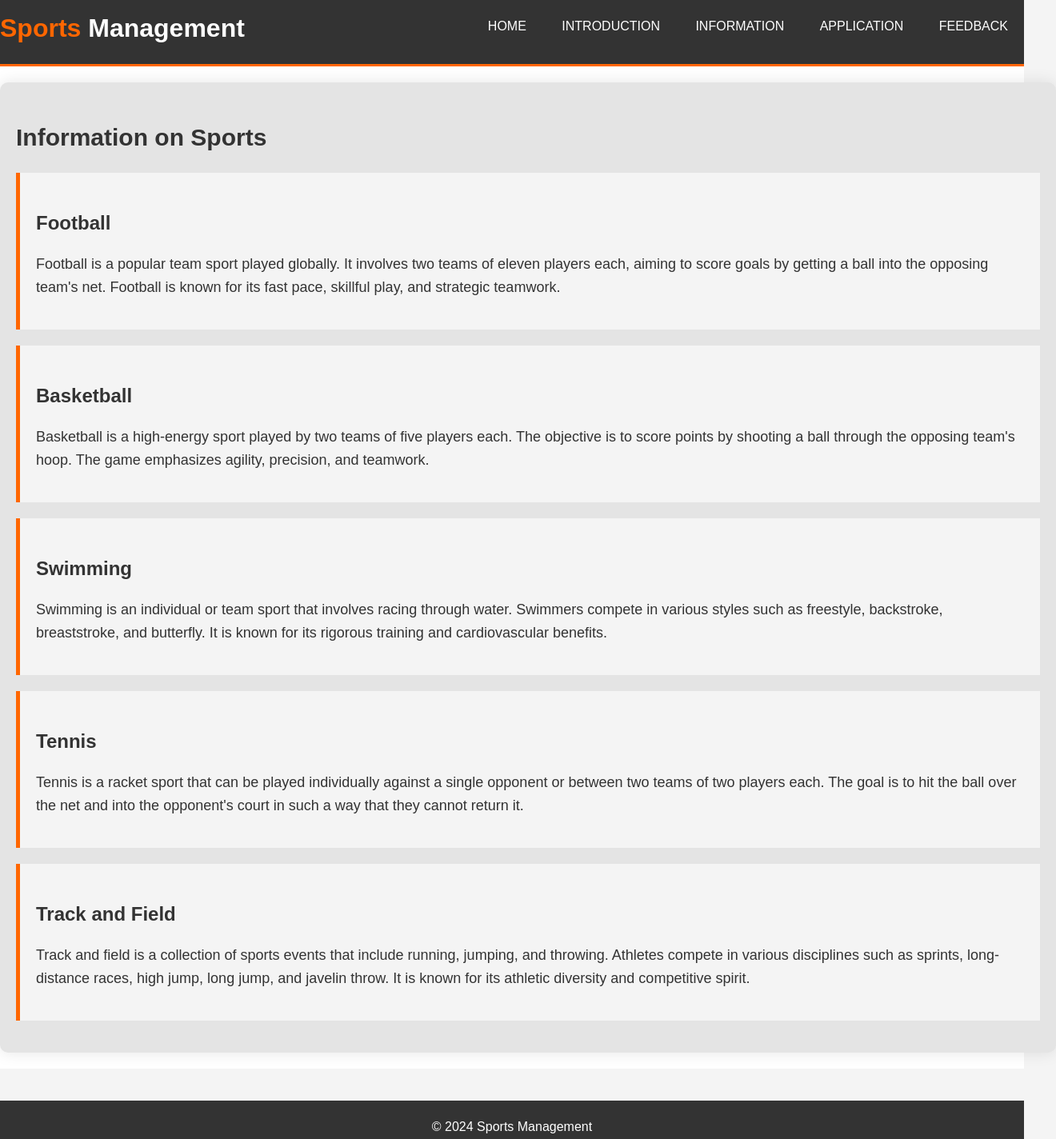
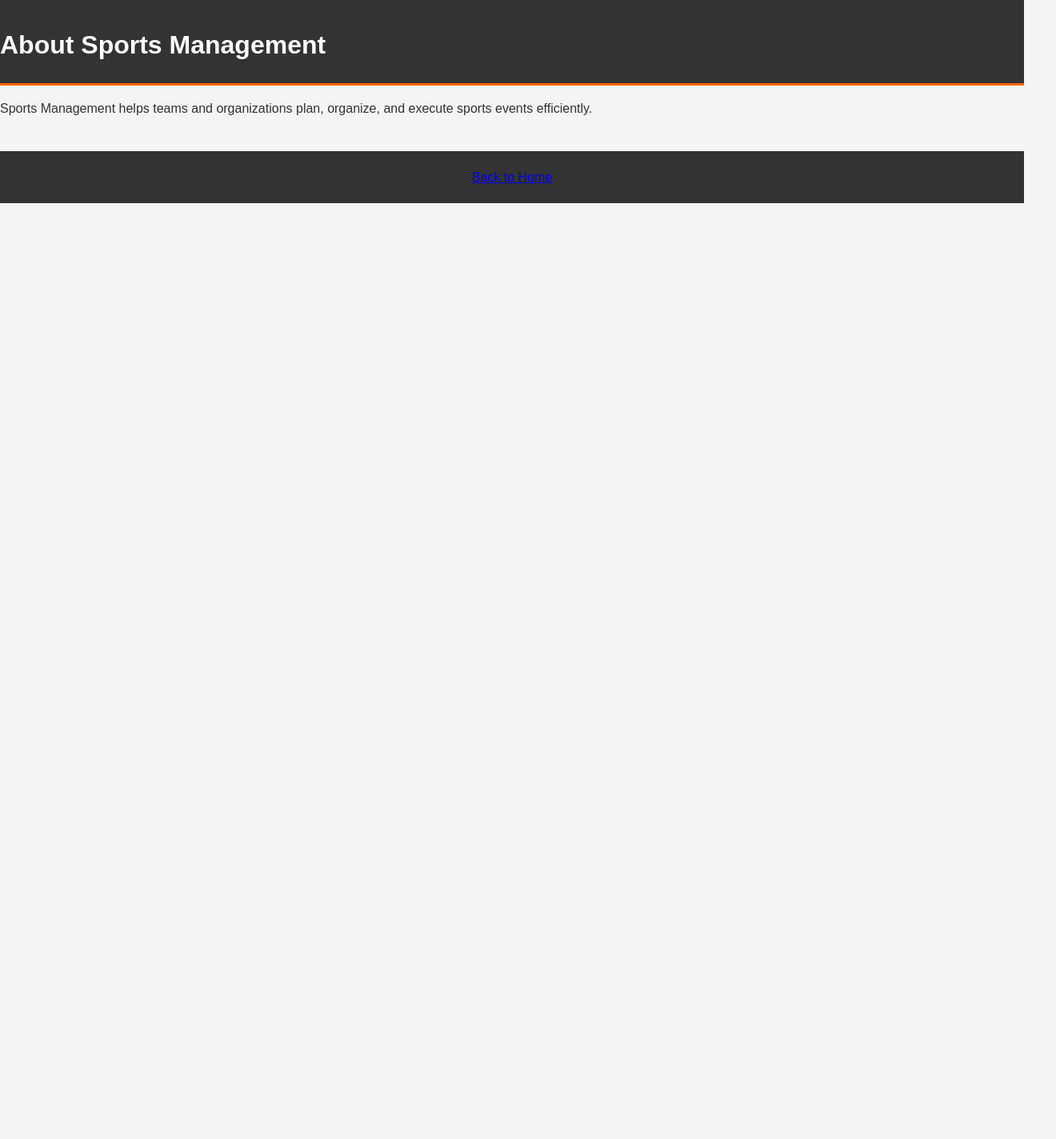
Before and after one commit to NarayanPhukan/Webpo, a plain HTML site: page information.html in a window 1280 px wide. Shown: the top 1424 px of the page at 80% size, 1320 px wide, since content can reach past the window. After the commit the page ends 800 px from the top, so only its background shows below. Drawn offline with Linux system fonts and the light colour scheme.

Commit message:
Update information.html

```diff
--- a/information.html
+++ b/information.html
@@ -3,61 +3,18 @@
 <head>
     <meta charset="UTF-8">
     <meta name="viewport" content="width=device-width, initial-scale=1.0">
-    <title>Information - Sports Management</title>
+    <title>Information</title>
     <link rel="stylesheet" href="style.css">
-    <script defer src="script.js"></script>
 </head>
 <body>
     <header>
-        <div class="container">
-            <div id="branding">
-                <h1><span class="highlight">Sports</span> Management</h1>
-            </div>
-            <nav>
-                <ul>
-                    <li><a href="index.html">Home</a></li>
-                    <li><a href="introduction.html">Introduction</a></li>
-                    <li><a href="information.html">Information</a></li>
-                    <li><a href="application.html">Application</a></li>
-                    <li><a href="feedback.html">Feedback</a></li>
-                </ul>
-            </nav>
-            <div class="toggle">
-                <div></div>
-                <div></div>
-                <div></div>
-            </div>
-        </div>
+        <h1>About Sports Management</h1>
     </header>
-
-    <section id="info">
-        <div class="container">
-            <h2>Information on Sports</h2>
-            <div class="info-box">
-                <h3>Football</h3>
-                <p>Football is a popular team sport played globally. It involves two teams of eleven players each, aiming to score goals by getting a ball into the opposing team's net. Football is known for its fast pace, skillful play, and strategic teamwork.</p>
-            </div>
-            <div class="info-box">
-                <h3>Basketball</h3>
-                <p>Basketball is a high-energy sport played by two teams of five players each. The objective is to score points by shooting a ball through the opposing team's hoop. The game emphasizes agility, precision, and teamwork.</p>
-            </div>
-            <div class="info-box">
-                <h3>Swimming</h3>
-                <p>Swimming is an individual or team sport that involves racing through water. Swimmers compete in various styles such as freestyle, backstroke, breaststroke, and butterfly. It is known for its rigorous training and cardiovascular benefits.</p>
-            </div>
-            <div class="info-box">
-                <h3>Tennis</h3>
-                <p>Tennis is a racket sport that can be played individually against a single opponent or between two teams of two players each. The goal is to hit the ball over the net and into the opponent's court in such a way that they cannot return it.</p>
-            </div>
-            <div class="info-box">
-                <h3>Track and Field</h3>
-                <p>Track and field is a collection of sports events that include running, jumping, and throwing. Athletes compete in various disciplines such as sprints, long-distance races, high jump, long jump, and javelin throw. It is known for its athletic diversity and competitive spirit.</p>
-            </div>
-        </div>
-    </section>
-
+    <main>
+        <p>Sports Management helps teams and organizations plan, organize, and execute sports events efficiently.</p>
+    </main>
     <footer>
-        <p>&copy; 2024 Sports Management</p>
+        <a href="index.html">Back to Home</a>
     </footer>
 </body>
 </html>
```
